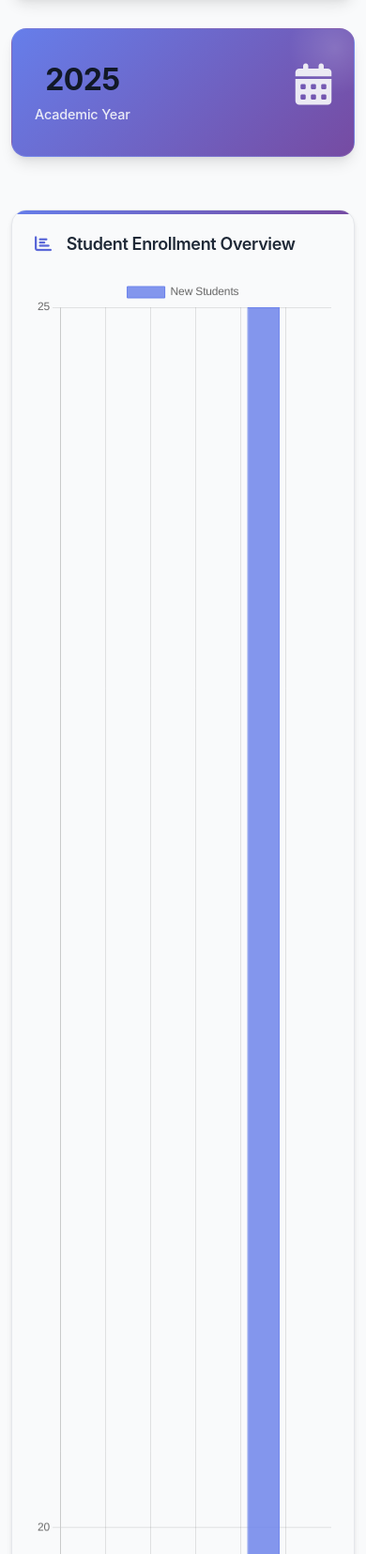
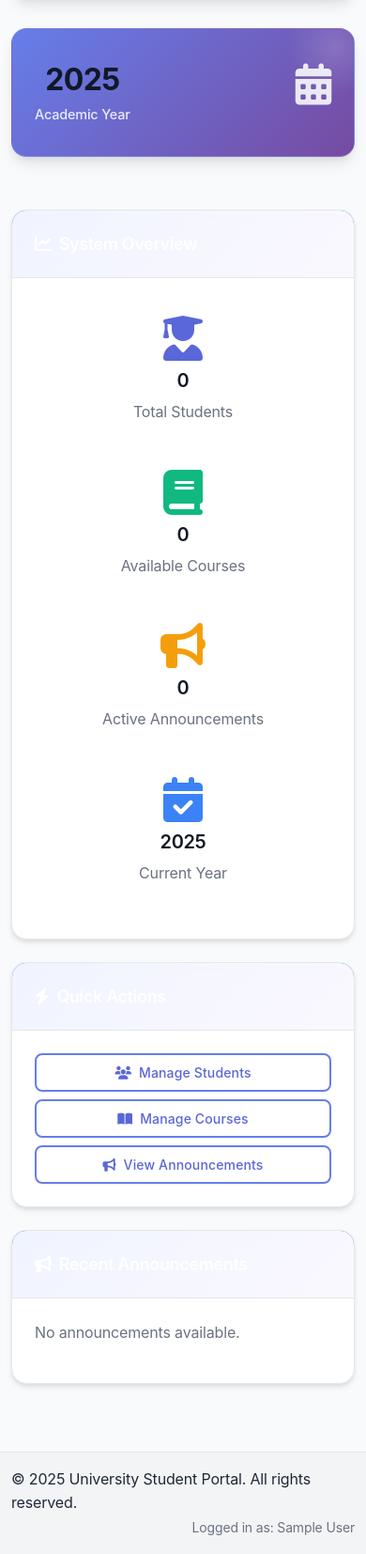
Before and after one commit to odai-dev/UniPortal, a PHP site: page /dashboard.php in a window 390 px wide. Shown: the part 665-2319 px from the top of the page at 94% size. Run offline with PHP 8.4, Linux system fonts and the light colour scheme; the visitor is signed in with stand-in values (Sample User, id 1); data that the repository does not hold is empty; some libraries are stand-ins or nearby versions.

Commit message:
Update dashboard to display system overview metrics
Replace chart canvases with a system overview section displaying key metrics like total students, courses, and announcements.

Replit-Commit-Author: Agent
Replit-Commit-Session-Id: ce928025-814b-45d5-9541-902039a34312
Replit-Commit-Checkpoint-Type: full_checkpoint
Replit-Commit-Screenshot-Url: https://storage.googleapis.com/screenshot-production-us-central1/7f6064a3-ebb8-4a6c-80c3-b4ae8dc26796/ce928025-814b-45d5-9541-902039a34312/u6DShOy

```diff
--- a/dashboard.php
+++ b/dashboard.php
@@ -186,19 +186,48 @@ try {
     <?php endif; ?>
 </div>
 
-<!-- Charts Section -->
+<!-- System Overview Section -->
 <?php if (isAdmin()): ?>
 <div class="row mb-4">
-    <div class="col-md-6">
-        <div class="chart-container">
-            <h5><i class="fas fa-chart-bar me-2"></i>Student Enrollment Overview</h5>
-            <canvas id="enrollmentChart" height="200"></canvas>
-        </div>
-    </div>
-    <div class="col-md-6">
-        <div class="chart-container">
-            <h5><i class="fas fa-chart-pie me-2"></i>Course Distribution</h5>
-            <canvas id="courseChart" height="200"></canvas>
+    <div class="col-md-12">
+        <div class="card">
+            <div class="card-header bg-primary text-white">
+                <h5 class="card-title mb-0">
+                    <i class="fas fa-chart-line me-2"></i>System Overview
+                </h5>
+            </div>
+            <div class="card-body">
+                <div class="row text-center">
+                    <div class="col-md-3">
+                        <div class="p-3">
+                            <i class="fas fa-user-graduate fa-3x text-primary mb-2"></i>
+                            <h4><?= $total_students ?></h4>
+                            <p class="text-muted">Total Students</p>
+                        </div>
+                    </div>
+                    <div class="col-md-3">
+                        <div class="p-3">
+                            <i class="fas fa-book fa-3x text-success mb-2"></i>
+                            <h4><?= $total_courses ?></h4>
+                            <p class="text-muted">Available Courses</p>
+                        </div>
+                    </div>
+                    <div class="col-md-3">
+                        <div class="p-3">
+                            <i class="fas fa-bullhorn fa-3x text-warning mb-2"></i>
+                            <h4><?= $total_announcements ?></h4>
+                            <p class="text-muted">Active Announcements</p>
+                        </div>
+                    </div>
+                    <div class="col-md-3">
+                        <div class="p-3">
+                            <i class="fas fa-calendar-check fa-3x text-info mb-2"></i>
+                            <h4><?= date('Y') ?></h4>
+                            <p class="text-muted">Current Year</p>
+                        </div>
+                    </div>
+                </div>
+            </div>
         </div>
     </div>
 </div>
@@ -323,87 +352,5 @@ try {
 </div>
 <?php endif; ?>
 
-<?php if (isAdmin()): ?>
-<script>
-// Charts for admin dashboard - with protection against multiple initializations
-(function() {
-    if (window.chartsInitialized) {
-        return;
-    }
-    window.chartsInitialized = true;
-
-    function initCharts() {
-        const enrollmentCanvas = document.getElementById('enrollmentChart');
-        const courseCanvas = document.getElementById('courseChart');
-
-        if (!enrollmentCanvas || !courseCanvas) {
-            return;
-        }
-
-        // Destroy existing charts if they exist
-        if (window.enrollmentChartInstance) {
-            window.enrollmentChartInstance.destroy();
-        }
-        if (window.courseChartInstance) {
-            window.courseChartInstance.destroy();
-        }
-
-        // Enrollment Chart
-        const enrollmentCtx = enrollmentCanvas.getContext('2d');
-        window.enrollmentChartInstance = new Chart(enrollmentCtx, {
-            type: 'bar',
-            data: {
-                labels: ['Jan', 'Feb', 'Mar', 'Apr', 'May', 'Jun'],
-                datasets: [{
-                    label: 'New Students',
-                    data: [12, 19, 8, 15, 25, 18],
-                    backgroundColor: 'rgba(102, 126, 234, 0.8)',
-                    borderColor: 'rgba(102, 126, 234, 1)',
-                    borderWidth: 1
-                }]
-            },
-            options: {
-                responsive: true,
-                maintainAspectRatio: false,
-                scales: {
-                    y: {
-                        beginAtZero: true
-                    }
-                }
-            }
-        });
-
-        // Course Distribution Chart
-        const courseCtx = courseCanvas.getContext('2d');
-        window.courseChartInstance = new Chart(courseCtx, {
-            type: 'pie',
-            data: {
-                labels: ['Computer Science', 'Mathematics', 'English', 'Physics', 'History'],
-                datasets: [{
-                    data: [30, 25, 15, 20, 10],
-                    backgroundColor: [
-                        'rgba(102, 126, 234, 0.8)',
-                        'rgba(118, 75, 162, 0.8)',
-                        'rgba(255, 99, 132, 0.8)',
-                        'rgba(54, 162, 235, 0.8)',
-                        'rgba(255, 206, 86, 0.8)'
-                    ]
-                }]
-            },
-            options: {
-                responsive: true,
-                maintainAspectRatio: false
-            }
-        });
-    }
-
-    if (document.readyState === 'loading') {
-        document.addEventListener('DOMContentLoaded', initCharts);
-    } else {
-        initCharts();
-    }
-})();
-</script>
-<?php endif; ?>
 
 <?php require_once 'footer.php'; ?>
```
